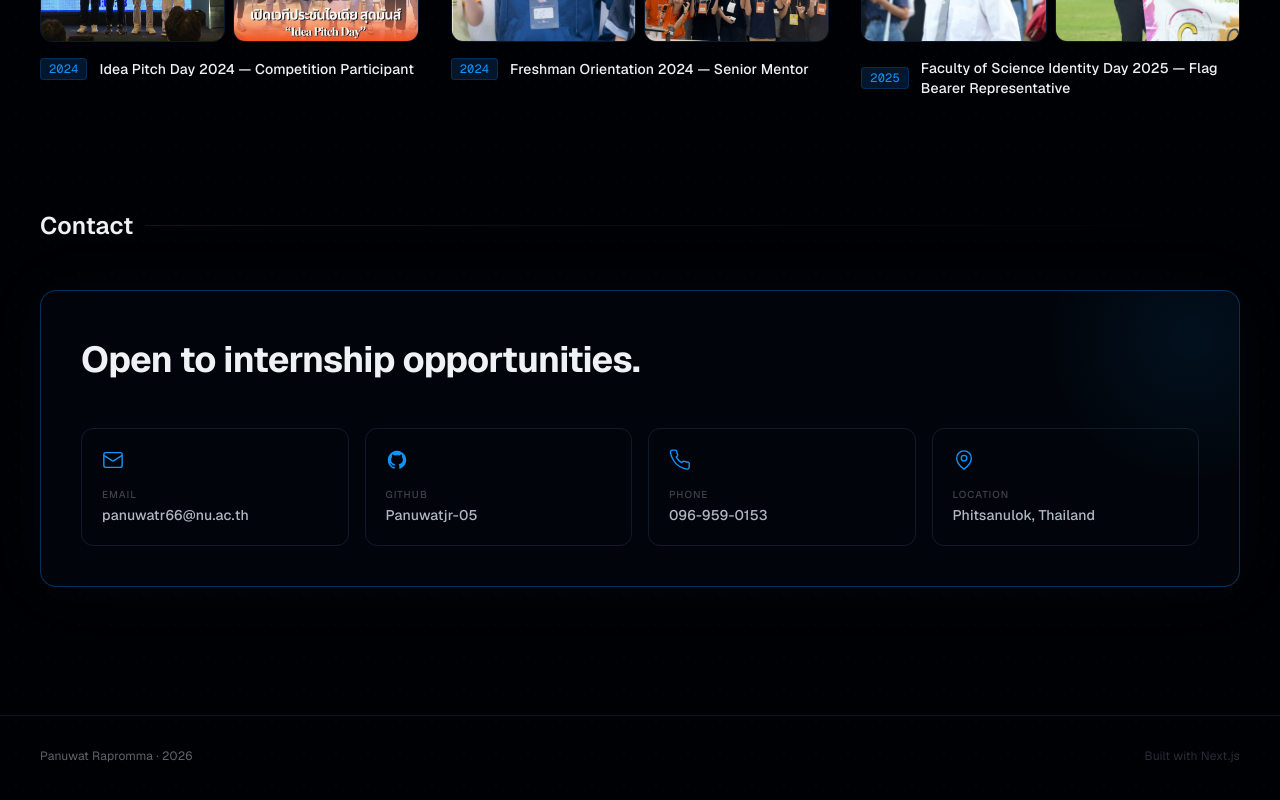
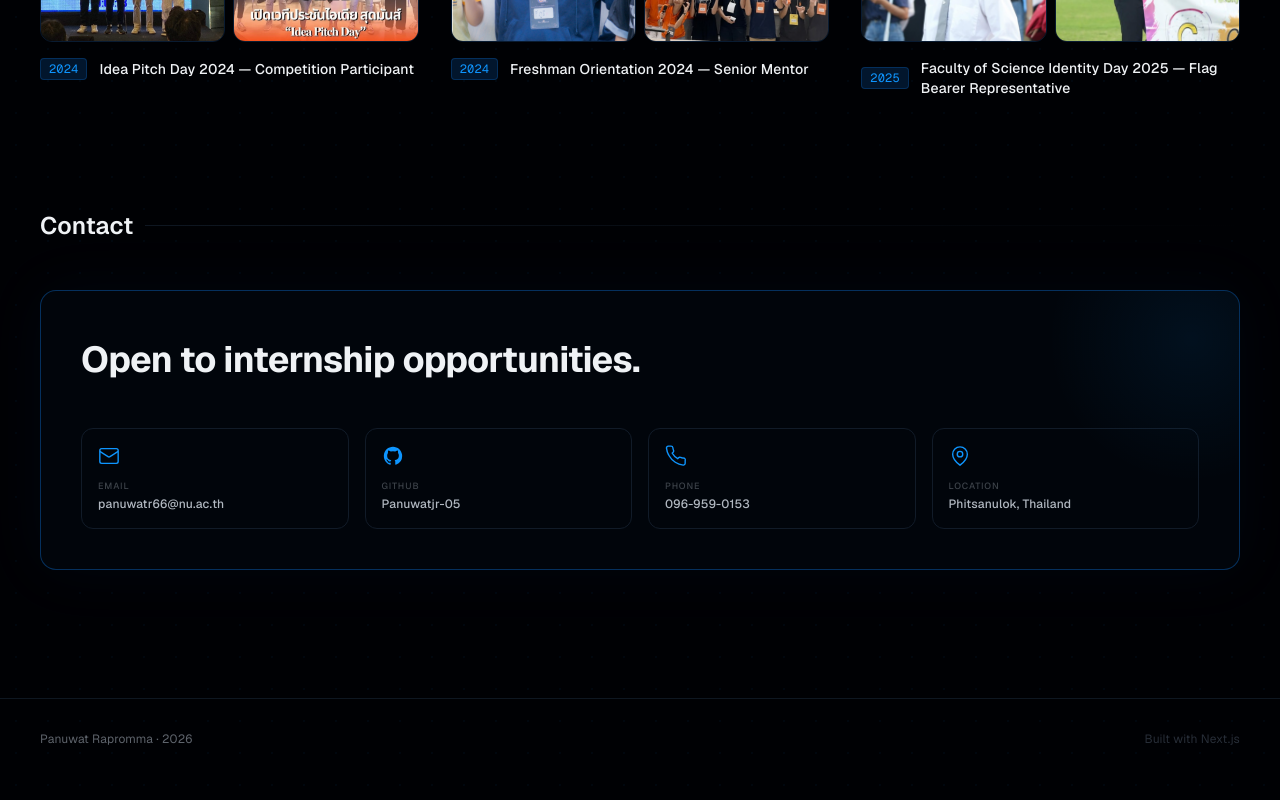
Before and after one commit to Panuwatjr-05/my-resume, a Next.js app: page / in a window 1280 px wide. Shown: the part 4159-4959 px from the top of the page. Built offline with nearby package versions, Linux system fonts and the light colour scheme.

Commit message:
edit contact

```diff
--- a/app/page.tsx
+++ b/app/page.tsx
@@ -636,12 +636,12 @@ export default function Home() {
               ].map((c) => (
                 <a key={c.type} href={c.href} target={(c as { target?: string }).target}
                   rel={(c as { target?: string }).target ? "noopener noreferrer" : undefined}
-                  className="flex flex-col gap-4 p-5 rounded-xl transition-colors hover:bg-white/[0.05]"
+                  className="flex flex-col gap-3 p-4 rounded-xl transition-colors hover:bg-white/[0.05] overflow-hidden"
                   style={{ border: "1px solid oklch(0.22 0.03 255)" }}>
                   <span style={{ color: "var(--accent)" }}>{c.icon}</span>
-                  <div className="flex flex-col gap-0.5">
-                    <span className="text-[10px] font-medium tracking-[0.1em] uppercase" style={{ color: "oklch(0.38 0.015 255)" }}>{c.type}</span>
-                    <span className="text-sm font-medium" style={{ color: "oklch(0.78 0.015 255)" }}>{c.label}</span>
+                  <div className="flex flex-col gap-0.5 min-w-0">
+                    <span className="text-[9px] font-medium tracking-[0.1em] uppercase" style={{ color: "oklch(0.38 0.015 255)" }}>{c.type}</span>
+                    <span className="text-xs font-medium truncate" style={{ color: "oklch(0.78 0.015 255)" }}>{c.label}</span>
                   </div>
                 </a>
               ))}
```
Also changed, not shown: 1 other file (tests, documents, lock files or other folders).
